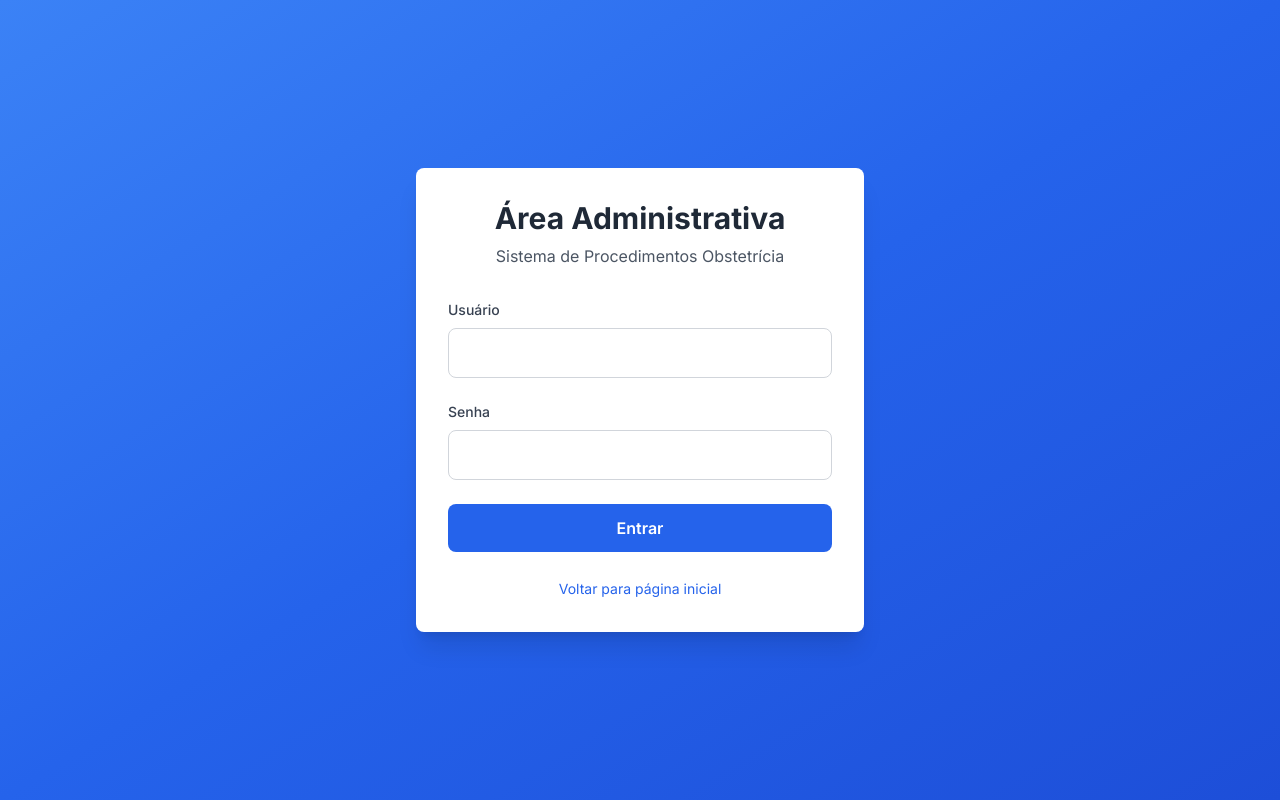
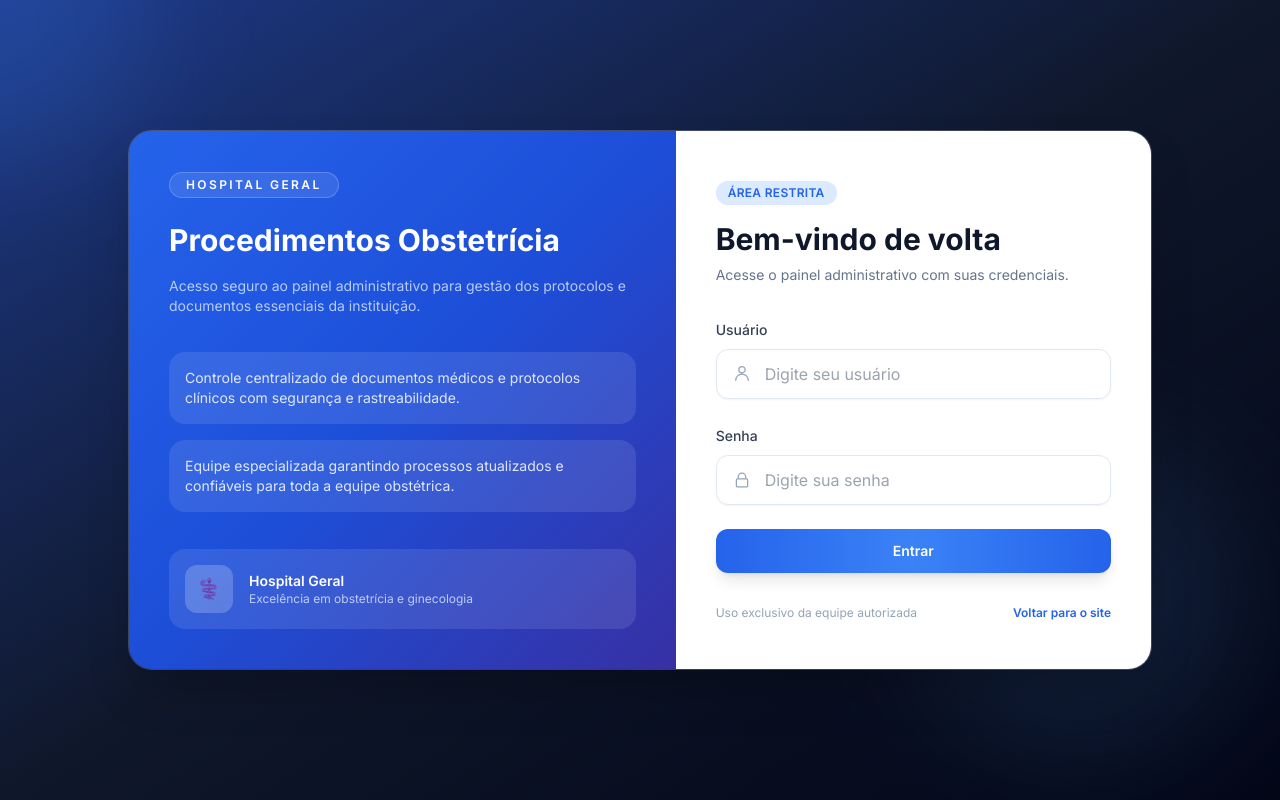
Before and after one commit to umrodrigues/hg-procedures, a Next.js app in the folder apps/frontend/: page /login in a window 1280 px wide. Built offline with nearby package versions, Linux system fonts and the light colour scheme; no server answers.

Commit message:
fix: update login page

```diff
--- a/apps/frontend/src/app/login/page.tsx
+++ b/apps/frontend/src/app/login/page.tsx
@@ -39,68 +39,118 @@ export default function Login() {
   }
 
   return (
-    <div className="min-h-screen flex items-center justify-center bg-gradient-to-br from-blue-500 via-blue-600 to-blue-700 px-4">
-      <div className="max-w-md w-full bg-white rounded-lg shadow-xl p-8">
-        <div className="text-center mb-8">
-          <h1 className="text-3xl font-bold text-gray-800 mb-2">
-            Área Administrativa
-          </h1>
-          <p className="text-gray-600">
-            Sistema de Procedimentos Obstetrícia
-          </p>
+    <div className="relative min-h-screen overflow-hidden bg-slate-950">
+      <div className="absolute inset-0 bg-gradient-to-br from-blue-900 via-slate-900 to-slate-950" />
+      <div className="absolute inset-0 opacity-60">
+        <div className="absolute -top-32 -left-36 h-72 w-72 rounded-full bg-blue-500/30 blur-3xl" />
+        <div className="absolute bottom-10 right-10 h-80 w-80 rounded-full bg-blue-400/20 blur-3xl" />
       </div>
-
+      <div className="relative z-10 flex min-h-screen items-center justify-center px-4 py-12">
+        <div className="w-full max-w-5xl">
+          <div className="grid overflow-hidden rounded-3xl border border-white/10 bg-white/10 shadow-2xl backdrop-blur-xl md:grid-cols-[1.15fr_1fr]">
+            <div className="relative hidden flex-col justify-between bg-gradient-to-br from-blue-600 via-blue-700 to-indigo-800 p-10 text-white md:flex">
+              <div>
+                <span className="inline-flex items-center rounded-full border border-white/20 bg-white/10 px-4 py-1 text-xs font-semibold uppercase tracking-[0.2em]">Hospital Geral</span>
+                <h2 className="mt-6 text-3xl font-bold leading-tight">Procedimentos Obstetrícia</h2>
+                <p className="mt-4 text-sm text-blue-100/80">Acesso seguro ao painel administrativo para gestão dos protocolos e documentos essenciais da instituição.</p>
+              </div>
+              <div className="grid gap-4">
+                <div className="rounded-2xl bg-white/10 p-4">
+                  <p className="text-sm text-blue-50/90">Controle centralizado de documentos médicos e protocolos clínicos com segurança e rastreabilidade.</p>
+                </div>
+                <div className="rounded-2xl bg-white/10 p-4">
+                  <p className="text-sm text-blue-50/90">Equipe especializada garantindo processos atualizados e confiáveis para toda a equipe obstétrica.</p>
+                </div>
+              </div>
+              <div className="flex items-center gap-4 rounded-2xl bg-white/10 p-4">
+                <div className="flex h-12 w-12 items-center justify-center rounded-xl bg-white/20 text-white">
+                  <span className="text-xl font-semibold">⚕️</span>
+                </div>
+                <div>
+                  <p className="text-sm font-semibold text-white">Hospital Geral</p>
+                  <p className="text-xs text-blue-100/80">Excelência em obstetrícia e ginecologia</p>
+                </div>
+              </div>
+            </div>
+            <div className="bg-white px-6 py-8 sm:px-10 sm:py-12">
+              <div className="mb-8">
+                <span className="inline-flex items-center rounded-full bg-blue-100 px-3 py-1 text-xs font-semibold uppercase tracking-wide text-blue-600">Área restrita</span>
+                <h1 className="mt-4 text-3xl font-bold text-slate-900">Bem-vindo de volta</h1>
+                <p className="mt-2 text-sm text-slate-500">Acesse o painel administrativo com suas credenciais.</p>
+              </div>
               <form onSubmit={handleSubmit} className="space-y-6">
-          <div>
-            <label htmlFor="username" className="block text-sm font-medium text-gray-700 mb-2">
-              Usuário
-            </label>
+                <div className="space-y-2">
+                  <label htmlFor="username" className="text-sm font-medium text-slate-700">Usuário</label>
+                  <div className="relative">
+                    <span className="pointer-events-none absolute inset-y-0 left-4 flex items-center text-slate-400">
+                      <svg className="h-5 w-5" fill="none" stroke="currentColor" strokeWidth="1.5" viewBox="0 0 24 24">
+                        <path strokeLinecap="round" strokeLinejoin="round" d="M15.75 6.75a3.75 3.75 0 11-7.5 0 3.75 3.75 0 017.5 0zM4.5 19.5a7.5 7.5 0 0115 0" />
+                      </svg>
+                    </span>
                     <input
                       id="username"
                       type="text"
                       value={username}
                       onChange={(e) => setUsername(e.target.value)}
-              className="w-full px-4 py-3 border border-gray-300 rounded-lg focus:ring-2 focus:ring-primary focus:border-transparent"
+                      className="w-full rounded-xl border border-slate-200 bg-white/80 px-4 py-3 pl-12 text-slate-700 shadow-sm transition-all focus:border-blue-500 focus:outline-none focus:ring-4 focus:ring-blue-100"
+                      placeholder="Digite seu usuário"
                       required
                     />
                   </div>
-
-          <div>
-            <label htmlFor="password" className="block text-sm font-medium text-gray-700 mb-2">
-              Senha
-            </label>
+                </div>
+                <div className="space-y-2">
+                  <label htmlFor="password" className="text-sm font-medium text-slate-700">Senha</label>
+                  <div className="relative">
+                    <span className="pointer-events-none absolute inset-y-0 left-4 flex items-center text-slate-400">
+                      <svg className="h-5 w-5" fill="none" stroke="currentColor" strokeWidth="1.5" viewBox="0 0 24 24">
+                        <path strokeLinecap="round" strokeLinejoin="round" d="M16.5 10.5V8.25a4.5 4.5 0 00-9 0v2.25M6.75 10.5h10.5a1.5 1.5 0 011.5 1.5v6.75a1.5 1.5 0 01-1.5 1.5H6.75a1.5 1.5 0 01-1.5-1.5V12a1.5 1.5 0 011.5-1.5z" />
+                      </svg>
+                    </span>
                     <input
                       id="password"
                       type="password"
                       value={password}
                       onChange={(e) => setPassword(e.target.value)}
-              className="w-full px-4 py-3 border border-gray-300 rounded-lg focus:ring-2 focus:ring-primary focus:border-transparent"
+                      className="w-full rounded-xl border border-slate-200 bg-white/80 px-4 py-3 pl-12 text-slate-700 shadow-sm transition-all focus:border-blue-500 focus:outline-none focus:ring-4 focus:ring-blue-100"
+                      placeholder="Digite sua senha"
                       required
                     />
                   </div>
-
+                </div>
                 {error && (
-            <div className="bg-red-50 text-red-600 px-4 py-3 rounded-lg text-sm">
-              {error}
+                  <div className="flex items-start gap-3 rounded-xl border border-red-200 bg-red-50 px-4 py-3 text-sm text-red-700">
+                    <svg className="mt-0.5 h-5 w-5 text-red-500" fill="none" stroke="currentColor" strokeWidth="1.5" viewBox="0 0 24 24">
+                      <path strokeLinecap="round" strokeLinejoin="round" d="M12 9v3.75m0 3.75h.008v.008H12V16.5zm8.488 0H3.512c-.963 0-1.558-1.045-1.077-1.875L10.923 4.125c.481-.83 1.673-.83 2.154 0l8.488 10.5c.481.83-.114 1.875-1.077 1.875z" />
+                    </svg>
+                    <span>{error}</span>
                   </div>
                 )}
-
                 <button
                   type="submit"
                   disabled={loading}
-            className="w-full bg-primary hover:bg-secondary text-white font-semibold py-3 px-4 rounded-lg transition-colors disabled:opacity-50"
+                  className="w-full rounded-xl bg-gradient-to-r from-blue-600 via-blue-500 to-blue-600 py-3 text-sm font-semibold text-white shadow-lg transition-all hover:shadow-xl focus:outline-none focus:ring-4 focus:ring-blue-200 disabled:cursor-not-allowed disabled:opacity-70"
                 >
-            {loading ? 'Entrando...' : 'Entrar'}
+                  {loading ? (
+                    <span className="flex items-center justify-center gap-2">
+                      <span className="h-4 w-4 animate-spin rounded-full border-2 border-white/40 border-t-white"></span>
+                      Entrando...
+                    </span>
+                  ) : (
+                    'Entrar'
+                  )}
                 </button>
               </form>
-
-        <div className="mt-6 text-center">
+              <div className="mt-8 flex items-center justify-between text-xs text-slate-400">
+                <span>Uso exclusivo da equipe autorizada</span>
                 <button
                   onClick={() => router.push('/')}
-            className="text-primary hover:text-secondary text-sm"
+                  className="font-semibold text-blue-600 transition-colors hover:text-blue-500"
                 >
-            Voltar para página inicial
+                  Voltar para o site
                 </button>
+              </div>
+            </div>
+          </div>
         </div>
       </div>
     </div>
```
Also changed, not shown: apps/frontend/src/middleware.ts (line endings or trailing spaces). Lines whose indentation alone changed are shown as unchanged.
